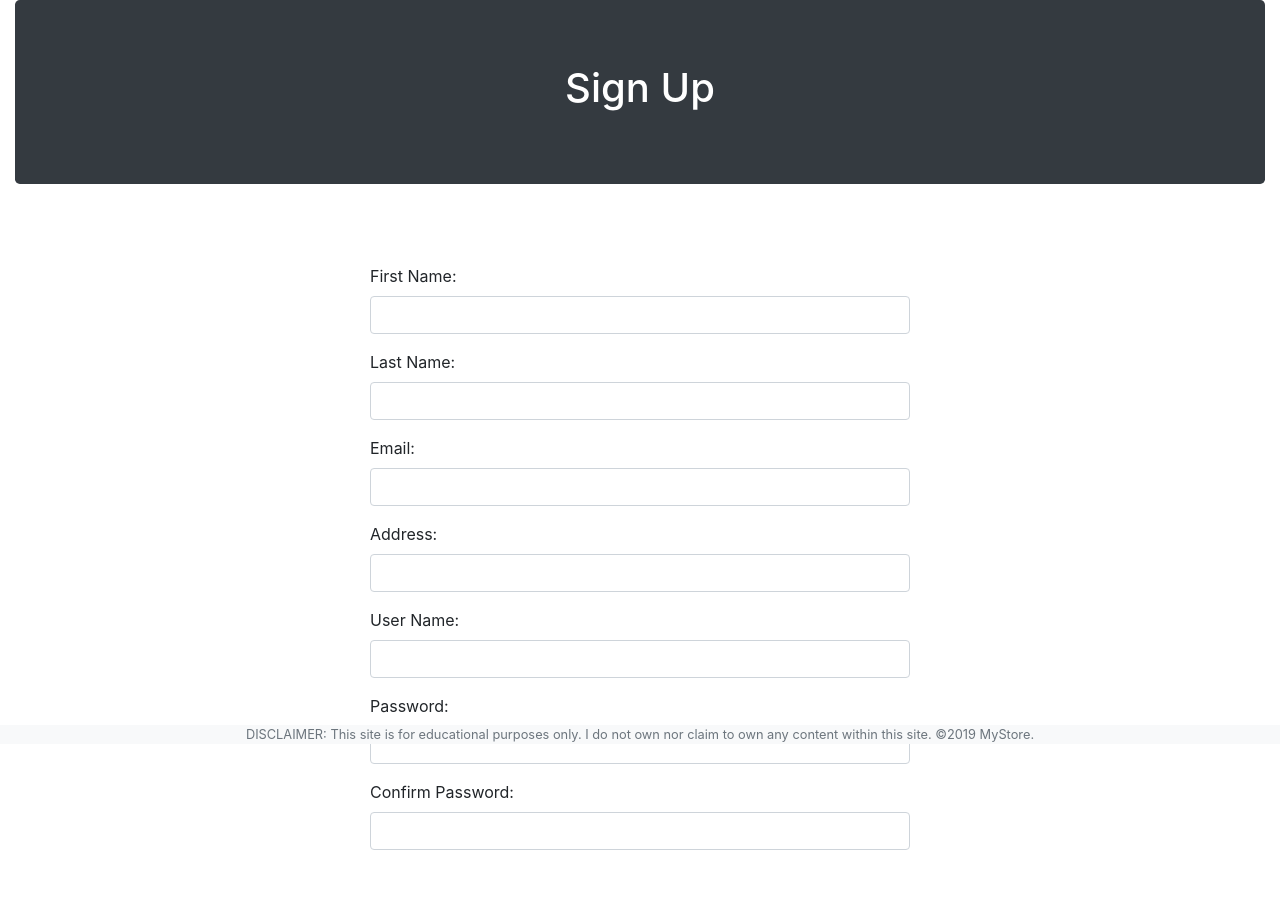
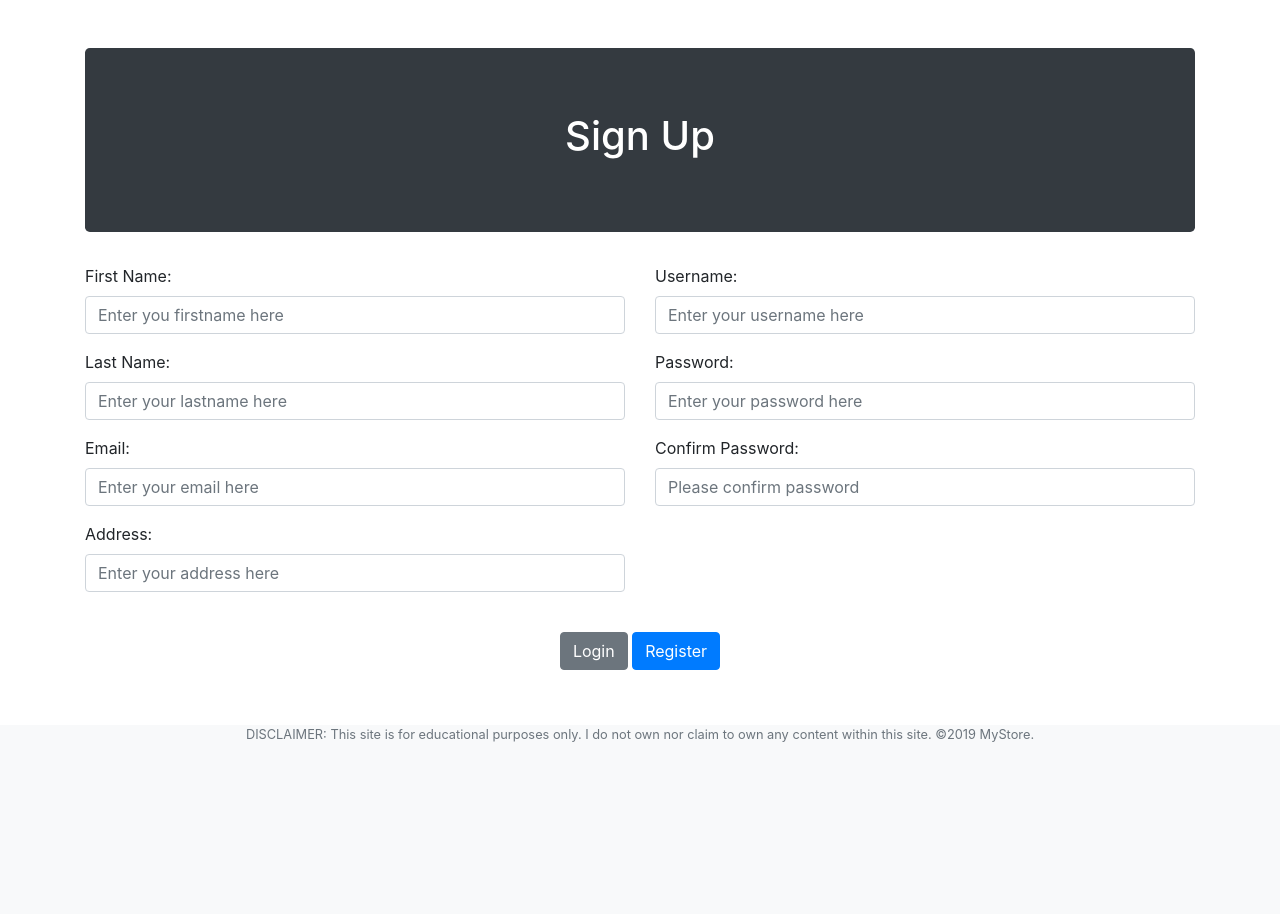
Before and after one commit to bolilanTuitt/dress4u, a PHP site: page /app/views/signup.php in a window 1280 px wide. Shown: the part 56-970 px from the top of the page. After the commit the page ends 798 px from the top, so only its background shows below. Run offline with PHP 8.4, Linux system fonts and the light colour scheme; some libraries are stand-ins or nearby versions.

Commit message:
includes update for login, add to cart

```diff
--- a/app/assets/js/script.js
+++ b/app/assets/js/script.js
@@ -0,0 +1,178 @@
+$(document).ready( () => {
+
+	function validate_registration_form(){
+		let errors = 0;
+		let username = $("#username").val();
+		let password = $("#password").val();
+		let firstname =$("#firstname").val();
+		let lastname =$("#lastname").val();
+		let email =$("#email").val();
+		let address =$("#address").val();
+
+		//username should be greater than or equal to 10 chars
+
+		if(username.length <10){
+			$("#username").next().html("Username should be atleast 10 characters");
+			$("#username").next().css("color","red");
+			errors++;
+		} else {
+			$('#username').next().html('');
+		}
+
+		//password should be atleast 8 characters
+
+		if (password.length <8) {
+			$("#password").next().html("Please provide a stronger password")
+			$("#password").next().css("color","red");
+			errors++;
+		} else{
+			$("#password").next().html('');
+		}
+
+		//email
+		if (!email.includes("@")) {
+			$("#email").next().html("Please provide a valid email address");
+			$("#email").next().css("color", "red");
+			errors++;
+		}else{
+			$("#email").next().html('');
+		}
+
+		//address
+
+		if (!address !="") {
+			$("#address").next().html("Please provide a valid address");
+			$("#address").next().css("color", "red");
+			errors++;
+		}else{
+			$("#address").next().html('');
+		}
+
+		//firstname
+
+		if (!firstname != "") {
+			$("#firstname").next().html("Please provide first name ");
+			$("#firstname").next().css("color", "red");
+			errors++;
+		} else{
+			$("#firstname").next().html('');
+		}
+
+		//lastname
+		if (!lastname != "") {
+			$("#lastname").next().html("Please provide last name");
+			$("#lastname").next().css("color", "red");
+			errors++;
+		} else{
+			$("#lastname").next().html('');
+		}
+
+		//confirm password
+
+		if (password !== $("#confirm_password").val()) {
+			$("#confirm_password").next().html("Password did not match");
+			$("#confirm_password").next().css("color", "red");
+		}else{
+			$("#confirm_password").next().html('');
+		}
+
+
+
+
+
+		if (errors > 0) {
+			return false; //this means there are errors
+		} else{
+			return true;
+		}
+
+	}
+
+	$("#add_user").click( (e) =>{
+
+	if (validate_registration_form()) {
+		let username = $("#username").val();
+		let password = $("#password").val();
+		let firstname =$("#firstname").val();
+		let lastname =$("#lastname").val();
+		let email =$("#email").val();
+		let address =$("#address").val();
+
+
+		$.ajax({
+			"url" : '../controllers/create_user.php',
+			"method" : "POST",
+			"data" : {
+				'username' : username,
+				'password' : password,
+				'firstname' : firstname,
+				'lastname' : lastname,
+				'email' : email,
+				'address' : address
+			},
+			"success":(data) => {
+				if (data == "user_exists") {
+					$("#username").next().html("Username already exists");
+					$("#username").next().css("color","red");
+				}else{
+					alert("New User Created Successfully");
+
+					//redirect browser
+					window.location.replace("../../index.php")
+				}
+			}
+		});
+	}
+
+	});
+
+	//login and session
+
+	$("#login").click( (e) => {
+		let username = $("#username").val();
+		let password = $("#password").val();
+
+		$.ajax({
+			"url" : "../controllers/authenticate.php",
+			"method" : "POST",
+			"data" : {
+				'username':username,
+				'password':password
+			},
+			"success":(data) =>{
+				if (data == "login failed") {
+					$("#username").next().html("Please provide correct credentials");
+				}else{
+					window.location.replace("../views/home.php"); //windows location is used when in js while header(Location..) is used for php
+				}
+			}
+		});
+	})
+
+
+	//prep for add to cart
+	$(document).on('click', '.add-to-cart', (e) => {
+		//to prevent default behaviour and to override it with our own
+		e.preventDefault();
+		//prevent parent elements to be triggered
+		e.stopPropagation();
+
+
+		//target is the one who triggered event
+		let item_id = $(e.target).attr("data-id");
+		let item_quantity = parseInt($(e.target).prev().val());
+
+		$.ajax({
+			"url" : "../controllers/update_cart.php",
+			"method" : "POST",
+			"data": {
+				'item_id': item_id,
+				'item_quantity':item_quantity
+			},
+			"success" : (data) =>{
+				$("#cart-count").html(data);
+			}
+		})
+	})
+
+});
--- /dev/null
+++ b/app/controllers/logout.php
@@ -0,0 +1,6 @@
+<?php
+session_start();
+session_destroy();
+
+header('location: ../../home.php');
+?>
--- a/app/partials/header.php
+++ b/app/partials/header.php
@@ -10,18 +10,26 @@
 		<div id="navbar-nav" class="collapse navbar-collapse">
 			<ul class="navbar-nav ml-auto">
 				<li class="nav-item">
-					<a class="nav-link" href="index.php"> Home </a>
+					<a class="nav-link" href="../views/home.php"> Home </a>
 				</li>
 
 				<li class="nav-item">
-					<a class="nav-link" href="#"> Catalog </a>
+					<a class="nav-link" href="../views/catalog.php"> Catalog </a>
 				</li>
 
 				<li class="nav-item">
-					<a class="nav-link" href="#"> Cart 🛒<span class="badge text-danger" id="cart-count">0</span></a>
+					<a class="nav-link" href="#"> Cart 🛒<span class="badge text-danger" id="cart-count">
+						<?php
+							if (isset($_SESSION['cart'])) {
+								echo array_sum($_SESSION['cart']);
+							}else{
+								echo "0";
+							}
+						 ?>
+					</span></a>
 				</li>
 
-			<?php if(isset($_SESSION["logged_in_user"])): ?>
+			<?php if(isset($_SESSION['user'])): ?>
 				<li class="nav-item">
 					<a class="nav-link" href="../controllers/logout.php">Logout</a>
 
@@ -31,11 +39,11 @@
 
 
 				<li class="nav-item">
-					<a class="nav-link" href="#"> Sign Up </a>
+					<a class="nav-link" href="../views/signup.php"> Sign Up </a>
 				</li>
 
 				<li class="nav-item">
-					<a class="nav-link" href="#"> Login </a>
+					<a class="nav-link" href="../views/login.php"> Login </a>
 				</li>
 
 			<?php endif; ?>
--- a/app/views/signup.php
+++ b/app/views/signup.php
@@ -7,66 +7,68 @@
 
  ?>
 
- <div class="container-fluid">
-		<div class="jumbotron bg-dark text-center text-white">
-			<h1>Sign Up</h1>
-		</div> <!-- end jumbo -->
-	</div> <!-- end container -->
+<div class="container">
+	<div class="jumbotron bg-dark text-center text-white mt-5">
+		<h1>Sign Up</h1>
+	</div> <!-- end jumbo -->
 
- <div class="container py-5">
- 	<section class="row justify-content-center">
- 		<div class="col-md-6">
 
- 			<form id="signup_form" action="../controllers/create_user.php" method="POST">
+ 	<form>
+ 		<section class="row">
+			<div class="col-sm-6">
+
  				<div class="form-group">
  					<label for="firstname">First Name:</label>
- 					<input type="text" name="firstname" id="firstname" class="form-control">
- 					<span></span>
+ 					<input type="text" name="firstname" id="firstname" class="form-control" placeholder="Enter you firstname here">
+ 					<span class="validation"></span>
  				</div>
 
  				<div class="form-group">
  					<label for="lastname">Last Name:</label>
- 					<input type="text" name="lastname" id="lastname" class="form-control">
- 					<span></span>
+ 					<input type="text" name="lastname" id="lastname" class="form-control" placeholder="Enter your lastname here">
+ 					<span class="validation"></span>
  				</div>
 
  				<div class="form-group">
  					<label for="email">Email:</label>
- 					<input type="text" name="email" id="email" class="form-control">
- 					<span></span>
+ 					<input type="text" name="email" id="email" class="form-control" placeholder="Enter your email here">
+ 					<span class="validation"></span>
  				</div>
 
  				<div class="form-group">
  					<label for="address">Address:</label>
- 					<input type="text" name="address" id="address" class="form-control">
- 					<span></span>
+ 					<input type="text" name="address" id="address" class="form-control" placeholder="Enter your address here">
+ 					<span class="validation"></span>
  				</div>
+			</div>
+			<div class="col-sm-6">
 
  				<div class="form-group">
- 					<label for="username">User Name:</label>
- 					<input type="text" name="username" id="username" class="form-control">
- 					<span></span>
+ 					<label for="username">Username:</label>
+ 					<input type="text" name="username" id="username" class="form-control" placeholder="Enter your username here">
+ 					<span class="validation"></span>
  				</div>
 
  				<div class="form-group">
  					<label for="password">Password:</label>
- 					<input type="text" name="password" id="password" class="form-control">
- 					<span></span>
+ 					<input type="password" name="password" id="password" class="form-control" placeholder="Enter your password here">
+ 					<span class="validation"></span>
  				</div>
 
  				<div class="form-group">
  					<label for="confirm_password">Confirm Password:</label>
- 					<input type="text" name="confirm_password" id="confirm_password" class="form-control">
- 					<span></span>
+ 					<input type="password" name="confirm_password" id="confirm_password" class="form-control" placeholder="Please confirm password">
+ 					<span class="validation"></span>
  				</div>
+			</div>
 
+		</section>
+ 	</form>
+	<div class="text-center py-4 mb-5">
+		<a href="./login.php" class="btn btn-secondary"> Login</a>
+		<button id="add_user" type="button" class="btn btn-primary">Register</button>
+	</div>
 
- 			</form>
-
- 		</div>
-
- 	</section>
-
- </div>
+</div> <!-- end container -->
 
 <?php } ?>
```
Also changed, not shown: app/controllers/authenticate.php (added, +26 -0 lines), app/controllers/create_user.php (+25 -1 lines), app/controllers/update_cart.php (added, +32 -0 lines), app/views/catalog.php (+7 -0 lines), app/views/login.php (added, +38 -0 lines).
